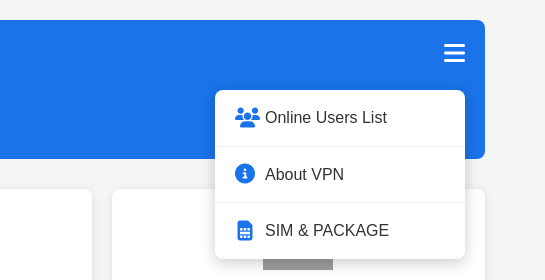
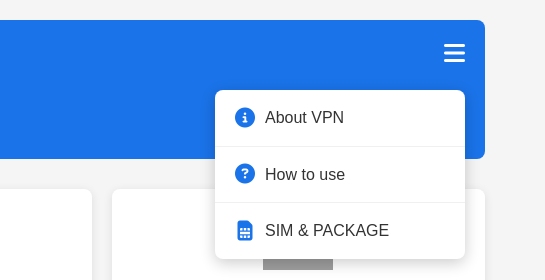
Before and after one commit to hunmai/AllVpn, a plain HTML site: page index.html in a window 1280 px wide. Both pictures are taken after a click on the button 1189 px from the left and 54 px from the top of the page. Shown: the top 280 px of the page, 735-1280 px from the left. Drawn offline with Linux system fonts and the light colour scheme; grey boxes are pictures that could not be loaded.

Commit message:
Update index.html

```diff
--- a/index.html
+++ b/index.html
@@ -226,13 +226,13 @@
 
             <!-- Dropdown Menu -->
             <div class="dropdown-menu" id="dropdownMenu">
-                <a href="http://status.kindvpn.site:81/" class="menu-item">
-                    <i class="fas fa-users"></i>
-                    <span>Online Users List</span>
-                </a>
                 <a href="https://all-app-link.netlify.app/about" class="menu-item">
                     <i class="fas fa-info-circle"></i>
                     <span>About VPN</span>
+                </a>
+                <a href="https://use-vpn.netlify.app/" class="menu-item">
+                    <i class="fas fa-question-circle"></i>
+                    <span>How to use</span>
                 </a>
                 <a href="https://all-app-link.netlify.app/package.html" class="menu-item">
                     <i class="fas fa-sim-card"></i>
```
